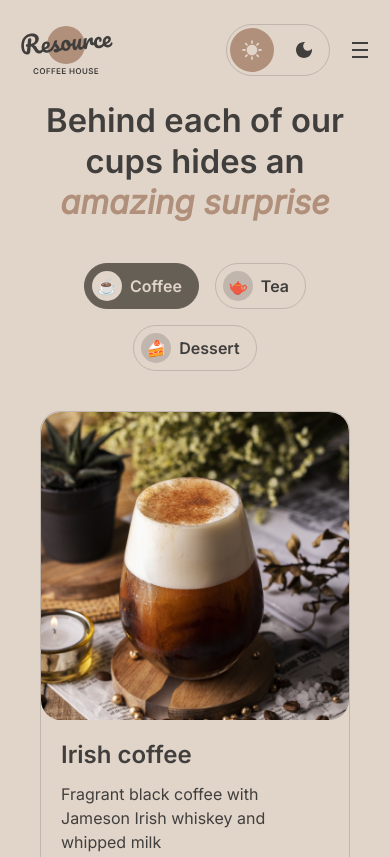
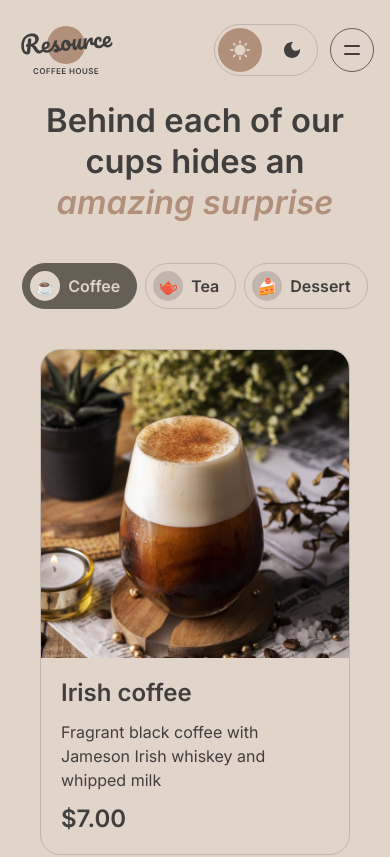
Before and after one commit to XDobriev/rsschool-landing-page, a website built with Vite: page catalog.html in a window 390 px wide. Shown: the top 857 px of the page. Built offline with nearby package versions, Linux system fonts and the light colour scheme.

Commit message:
fix: load italic 600, round the burger button and correct contact spacing

```diff
--- a/catalog.html
+++ b/catalog.html
@@ -14,7 +14,7 @@
     <link rel="preconnect" href="https://fonts.googleapis.com">
     <link rel="preconnect" href="https://fonts.gstatic.com" crossorigin>
     <link
-      href="https://fonts.googleapis.com/css2?family=Inter:ital,wght@0,400;0,600;1,400&display=swap"
+      href="https://fonts.googleapis.com/css2?family=Inter:ital,wght@0,400;0,600;1,400;1,600&display=swap"
       rel="stylesheet">
     <title>Coffee House — Menu</title>
   </head>
@@ -67,7 +67,6 @@
           </a>
 
           <button type="button" class="burger" aria-label="Open menu" aria-expanded="false">
-            <span></span>
             <span></span>
             <span></span>
           </button>
--- a/src/styles/_catalog.scss
+++ b/src/styles/_catalog.scss
@@ -29,7 +29,8 @@
   margin: 0 0 40px;
   padding: 0;
 
-  @media (max-width: $breakpoint-mobile) {
+  // the design drops the gap to 8px so the three tabs fit one row inside 348px
+  @media (max-width: $breakpoint-small) {
     gap: 8px;
   }
 }
@@ -52,10 +53,6 @@
 
   &:hover {
     border-color: var(--color-text-accent);
-  }
-
-  @media (max-width: $breakpoint-mobile) {
-    padding-right: 12px;
   }
 }
 
@@ -134,7 +131,6 @@
   aspect-ratio: 1 / 1;
   object-fit: cover;
   display: block;
-  border-radius: 20px;
   transition: transform 0.4s ease;
 }
 
@@ -200,15 +196,3 @@
     display: flex;
   }
 }
-
-@media (max-width: $breakpoint-mobile) {
-  .tabs {
-    gap: 8px;
-  }
-
-  // the three tabs have to stay on one row inside 348px
-  .tab {
-    gap: 6px;
-    padding-right: 10px;
-  }
-}
--- a/src/styles/_footer.scss
+++ b/src/styles/_footer.scss
@@ -85,13 +85,17 @@
   display: flex;
   align-items: center;
   gap: 8px;
+  // the design gives each row 24px of content and 4px of room underneath
+  padding-bottom: 4px;
   color: var(--color-text-inverse);
   text-decoration: none;
-  font-size: 1rem;
+  font: 400 1rem/1.5 'Inter', sans-serif;
 }
 
 .contacts-list__icon {
   flex-shrink: 0;
+  width: 20px;
+  height: 20px;
 }
 
 .contacts-list__link:hover {
--- a/src/styles/_header.scss
+++ b/src/styles/_header.scss
@@ -160,19 +160,25 @@
 .burger {
   display: none;
   flex-direction: column;
+  align-items: center;
   justify-content: center;
-  gap: 5px;
-  width: 28px;
-  height: 20px;
+  // the two bars sit 8px apart from centre to centre
+  gap: 6.5px;
+  width: 44px;
+  height: 44px;
+  padding: 0;
   background: none;
-  border: none;
+  border: 1px solid var(--color-border-inverse);
+  border-radius: 100px;
+  color: var(--color-text-primary);
   cursor: pointer;
 
   span {
     display: block;
-    width: 100%;
-    height: 2px;
-    background: var(--color-text-primary);
+    width: 16px;
+    height: 1.5px;
+    border-radius: 1px;
+    background-color: currentColor;
   }
 }
 
@@ -205,6 +211,10 @@
     display: flex;
   }
 
+  .header__actions {
+    gap: 12px;
+  }
+
   .theme-toggle__btn {
     width: 44px;
     height: 44px;
```
Also changed, not shown: index.html (+1 -2 lines).
